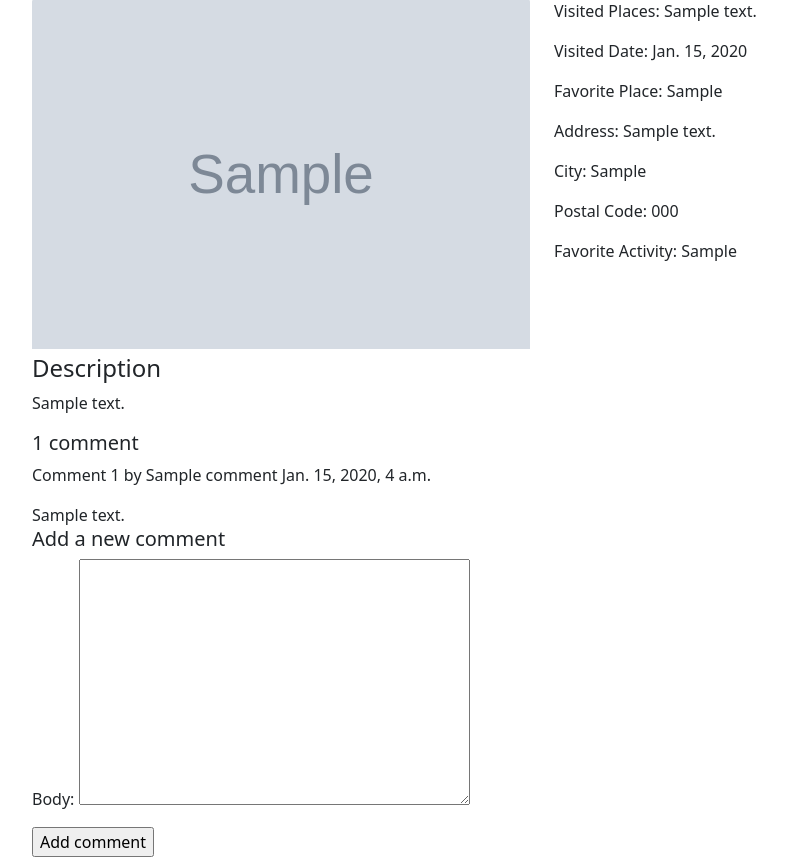
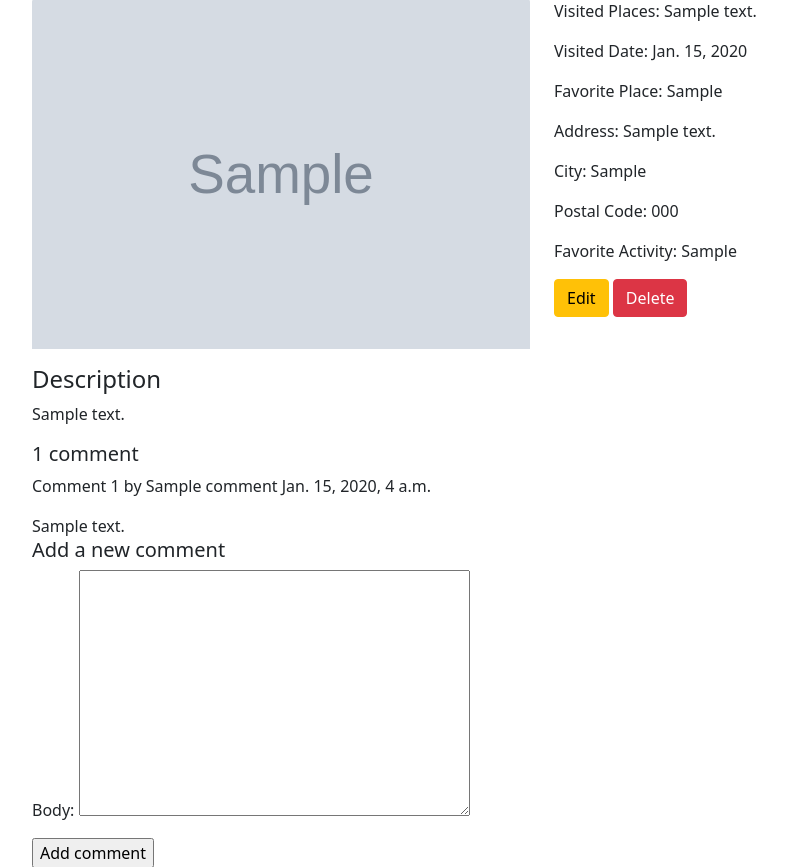
Before and after one commit to meetmanjusri/blog, a Django app: page /blog_post/1 in a window 1280 px wide. Shown: the part 295-1162 px from the top of the page, without its empty margins (98-885 px from the left). Run offline with Django 3.2, Linux system fonts and the light colour scheme; a user stored in the database is signed in; tables that the repository leaves empty hold one stand-in row (values such as "Sample post"); grey boxes marked "Sample" are stand-in pictures; some libraries are stand-ins or nearby versions.

Commit message:
Updated logic for Edit/Delete depending for user vs super user

```diff
--- a/journey/views.py
+++ b/journey/views.py
@@ -1,5 +1,6 @@
 from django.contrib.auth.decorators import login_required
 from django.contrib.auth import authenticate, login
+from django.http import HttpRequest
 from django.shortcuts import get_object_or_404
 from django.core.paginator import Paginator, EmptyPage,\
                                   PageNotAnInteger
@@ -72,7 +73,13 @@ def post_edit(request, pk):
             post = form.save(commit=False)
             post.updated_date = timezone.now()
             post.save()
-            return redirect('journey:post_list')
+            if request.user.is_superuser:
+                return redirect('journey:post_detail')
+            else:
+                newrequest = HttpRequest()
+                newrequest.method = 'GET'
+                newrequest.user = request.user
+                return blog_post(newrequest, post.pk)
     else:
         # edit
         form = PostForm(instance=post)
@@ -83,7 +90,10 @@ def post_edit(request, pk):
 def post_delete(request, pk):
     post = get_object_or_404(Post, pk=pk)
     post.delete()
-    return redirect('journey:post_detail')
+    if request.user.is_superuser:
+        return redirect('journey:post_detail')
+    else:
+        return redirect('journey:post_list')
 
 
 def blog_post(request, post_id):
--- a/templates/journey/blog_post.html
+++ b/templates/journey/blog_post.html
@@ -13,7 +13,7 @@
             <h2 class="fs-4 fw-bold">{{ post.title }}</h2>
             <h2 class="fs-5 fst-italic">{{ post.author.get_full_name }}</h2>
         </div>
-        <div class="row gx-4 row-cols-2 row-cols-sm-1 row-cols-lg-2 row-cols-xl-2 justify-content-right">
+        <div class="row gx-4 row-cols-2 row-cols-sm-1 row-cols-lg-2 row-cols-xl-2 justify-content-right mb-3">
             <div class="col">
                 <img class="card-img-top" src="{{ post.image_url }}" alt="image">
             </div>
@@ -24,11 +24,17 @@
                 <p>Address: {{ post.address }}</p>
                 <p>City: {{ post.city }}</p>
                 <p>Postal Code: {{ post.postal_code }}</p>
-                <p>Favorite Activity: {{ post.favorite_activity }}</p>
+                <p class="mb-3">Favorite Activity: {{ post.favorite_activity }}</p>
+                {% if post.author == user %}
+                    <a href="{% url 'journey:post_edit' pk=post.pk %}" class="btn btn-warning">Edit</a>
+                    <a href="{% url 'journey:post_delete' pk=post.pk %}"
+                       onclick="return confirm('Are you sure you want to delete?')"
+                       class="btn btn-danger">Delete</a>
+                {% endif %}
             </div>
         </div>
-        <div class="row" style="padding-top: 5px;">
-            <h4>Description</h4>
+        <div class="row">
+            <p class="h4">Description</p>
             <p>{{ post.description|safe }}</p>
         </div>
         {% with comments.count as total_comments %}
```
